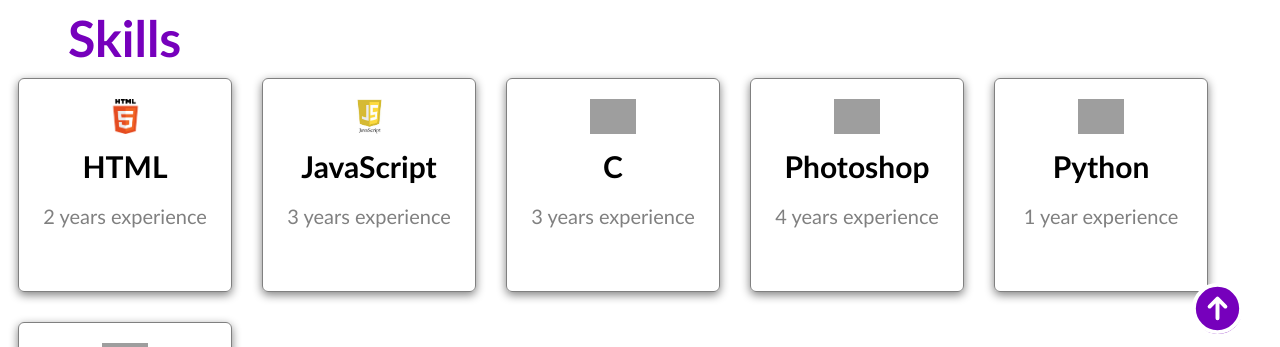
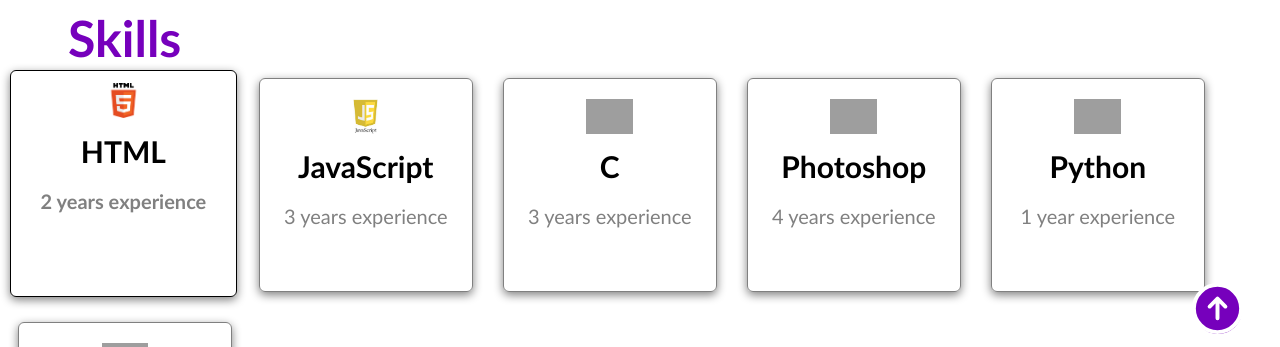
Before and after one commit to M7-07/Demo-Portfolio, a plain HTML site: page index.html in a window 1280 px wide. In both pictures the pointer is over the element 125 px from the left and 627 px from the top of the page. Shown: the part 442-789 px from the top of the page. Drawn offline with Linux system fonts and the light colour scheme; grey boxes are pictures that could not be loaded.

Commit message:
style.css

```diff
--- a/style.css
+++ b/style.css
@@ -1,15 +1,16 @@
 body {
-    font-family: 'Trebuchet MS', 'Lucida Sans Unicode', 'Lucida Grande', 'Lucida Sans', Arial, sans-serif;
+  font-family: "Trebuchet MS", "Lucida Sans Unicode", "Lucida Grande",
+    "Lucida Sans", Arial, sans-serif;
 }
 
 /* Navigation Bar */
 
 #home {
-    background-color:  #7600bc;
+  background-color: #7600bc;
   padding-bottom: 1cm;
-    margin-left:-1cm;
-    margin-right:-1cm;
-    margin-top:-1cm;
+  margin-left: -1cm;
+  margin-right: -1cm;
+  margin-top: -1cm;
   padding-top: 2cm;
   padding-bottom: 2cm;
   height: 5mm;
@@ -20,12 +21,11 @@ body {
   margin: 5px;
   padding: 10px;
   font-size: 15px;
-    text-decoration:none;
+  text-decoration: none;
 }
 
 .topmenu:hover {
   color: white;
-    /* Add the styles here */
   font-weight: bolder;
   text-decoration: underline;
 }
@@ -52,9 +52,9 @@ body {
 }
 
 .contact_info img {
-    width:25px;
+  width: 25px;
   margin-right: 10px;
-    float:left;
+  float: left;
 }
 
 /* Titles */
@@ -104,7 +104,7 @@ body {
 #about-me p {
   font-size: 25px;
   color: rgb(128, 128, 128);
-    margin-top: -0.5cm;
+  margin-top: -0.44cm;
 }
 
 .profile_image {
@@ -116,7 +116,6 @@ body {
 }
 
 /* Skills */
-
 
 .all_skills {
   display: flex;
@@ -138,6 +137,21 @@ body {
   align-items: center;
 }
 
+.skill:hover {
+  border: 1px solid black;
+  border-radius: 6px;
+  text-align: center;
+  margin: 2px;
+  padding: 2px;
+  width: 2.3in;
+  height: 2.3in;
+  font-size: 25px;
+  box-shadow: 0 3px 10px gray;
+  justify-content: center;
+  align-items: center;
+  font-weight: bolder;
+}
+
 .skill img {
   margin-top: 10px;
   height: 35px;
@@ -156,9 +170,8 @@ body {
   color: gray;
   margin-block-start: 5px;
   margin-block-end: 5px;
-      margin-top:20px;
+  margin-top: 20px;
 }
-
 
 .flex_center {
   display: flex;
@@ -224,7 +237,7 @@ body {
 .recommendation span {
   color: #7600bc;
   font-size: 20px;
-    font-family: 'Times New Roman', Times, serif;
+  font-family: "Times New Roman", Times, serif;
 }
 
 .recommendation p {
@@ -232,10 +245,9 @@ body {
   line-height: 1.2;
 }
 
-
 /* Scroll to Top Button */
 
-  .iconbutton{
+.iconbutton {
   width: 48px;
   height: 48px;
   border-radius: 100%;
@@ -252,12 +264,12 @@ body {
 /* Form Pop-up */
 
 .popup {
-    width:400px;
+  width: 400px;
   background-color: #e8bcf0;
   border-radius: 3mm;
   top: 50%;
-    left:50%;
-    transform: translate(-50%,-50%);
+  left: 50%;
+  transform: translate(-50%, -50%);
   text-align: center;
   position: fixed;
   /* padding: 30px; */
@@ -295,10 +307,12 @@ body {
 
 /* Recommendation Form */
 
-  input, textarea {
-    font-family: 'Trebuchet MS', 'Lucida Sans Unicode', 'Lucida Grande', 'Lucida Sans', Arial, sans-serif;
+input,
+textarea {
+  font-family: "Trebuchet MS", "Lucida Sans Unicode", "Lucida Grande",
+    "Lucida Sans", Arial, sans-serif;
   margin: 10px;
-    width:100%;
+  width: 100%;
 }
 
 fieldset {
```
Lines whose indentation alone changed are shown as unchanged.
